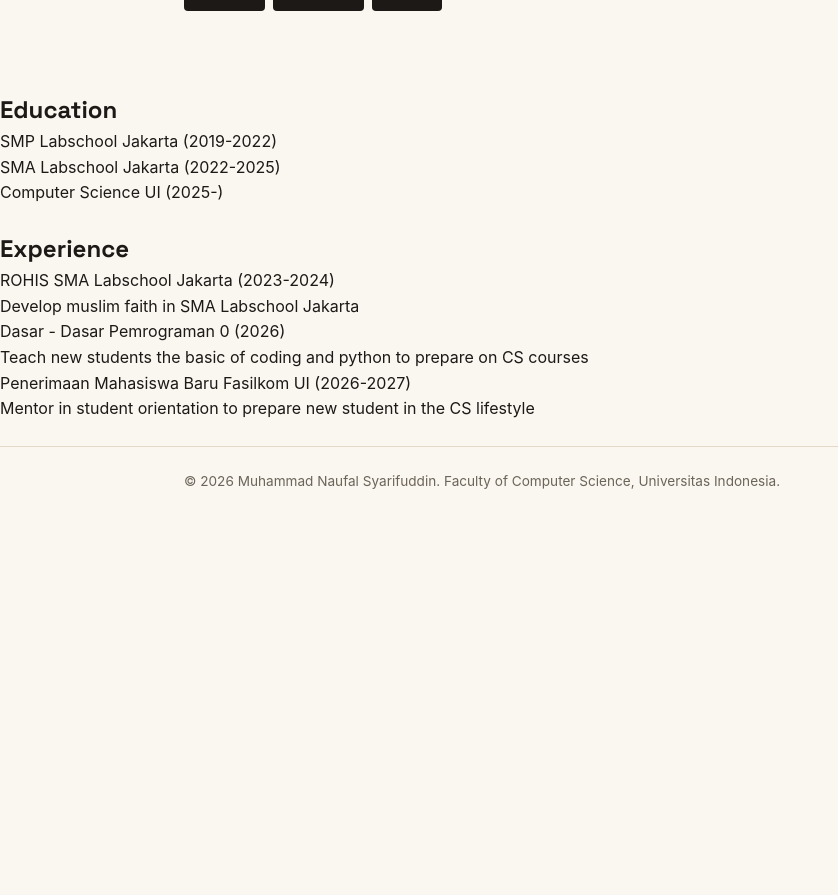
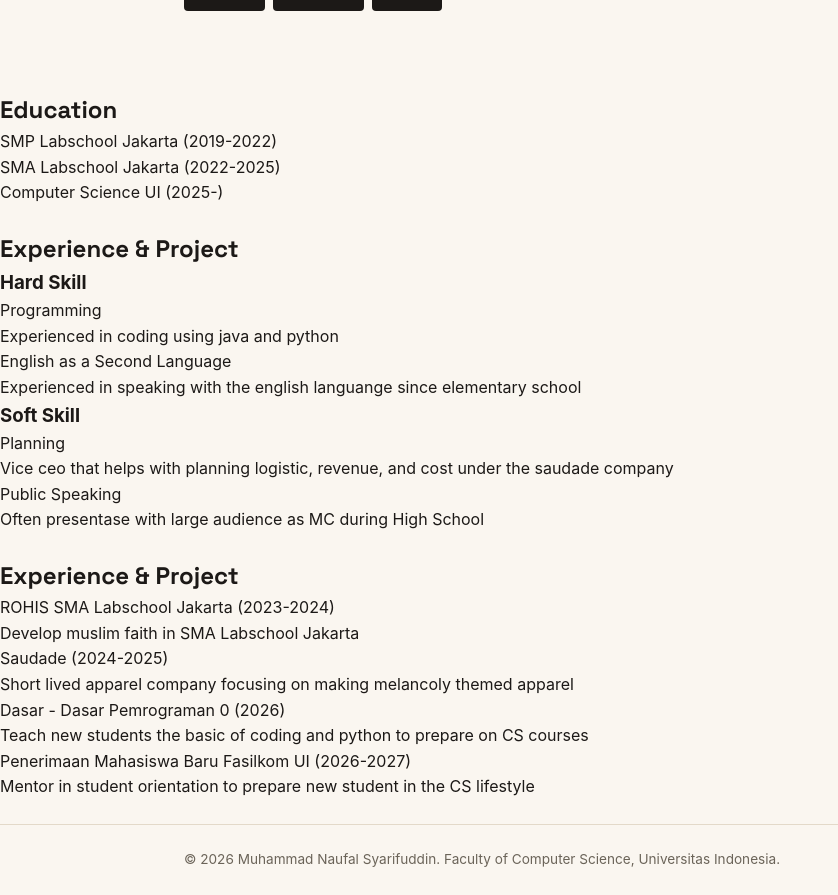
Before and after one commit to Roatsky/myportofolio, a Django app: page / in a window 1280 px wide. Shown: the part 631-1526 px from the top of the page, without its empty margins (0-838 px from the left). Before the commit the page ends 1120 px from the top, so only its background shows below. Run offline with Django 5.2, Linux system fonts and the light colour scheme.

Commit message:
Tugas 1 (menambahkan proyek dan skills tanpa css)

```diff
--- a/templates/index.html
+++ b/templates/index.html
@@ -64,12 +64,43 @@
         </section>
         <section>
             <div>
-                <h1>Experience</h1>
+                <h1>Experience & Project</h1>
+                <dl class="meta-list">
+                    <div>
+                        <h3>Hard Skill</h3>
+                        <div>
+                            <dt>Programming</dt>
+                            <dd>Experienced in coding using java and python</dd>
+                        </div>
+                        <div>
+                            <dt>English as a Second Language</dt>
+                            <dd>Experienced in speaking with the english languange since elementary school</dd>
+                        </div>
+                        <h3>Soft Skill</h3>
+                        <div>
+                            <dt>Planning</dt>
+                            <dd>Vice ceo that helps with planning logistic, revenue, and cost under the saudade company</dd>
+                        </div>
+                        <div>
+                            <dt>Public Speaking</dt>
+                            <dd>Often presentase with large audience as MC during High School</dd>
+                        </div>
+                    </div>
+                </dl>
+            </div>
+        </section>
+        <section>
+            <div>
+                <h1>Experience & Project</h1>
                 <dl class="meta-list">
                     <div>
                         <div>
                             <dt>ROHIS SMA Labschool Jakarta (2023-2024)</dt>
                             <dd>Develop muslim faith in SMA Labschool Jakarta</dd>
+                        </div>
+                        <div>
+                            <dt>Saudade (2024-2025)</dt>
+                            <dd>Short lived apparel company focusing on making melancoly themed apparel</dd>
                         </div>
                         <div>
                             <dt>Dasar - Dasar Pemrograman 0 (2026)</dt>
```
